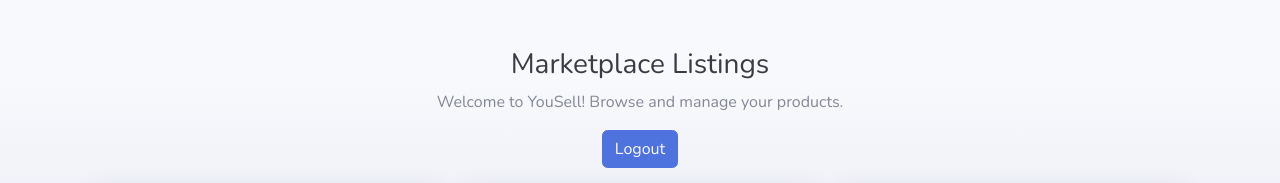
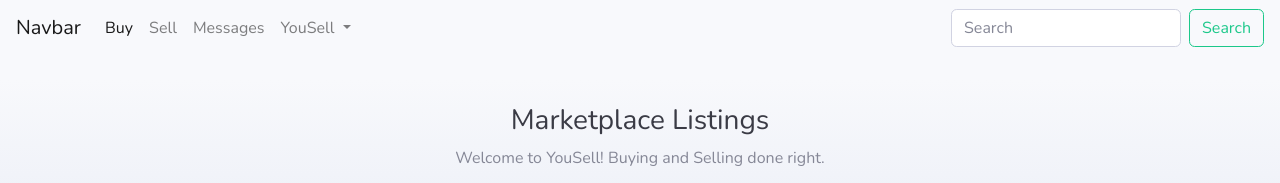
Before and after one commit to StevenTortellini/CSC-340-Project, a website with bundled scripts: page listings.html in a window 1280 px wide. Shown: the top 183 px of the page. Built offline with nearby package versions, Linux system fonts and the light colour scheme.

Commit message:
Message board added, and updated listings page with functioning navbar

```diff
--- a/listings.html
+++ b/listings.html
@@ -2,6 +2,40 @@
 <html lang="en">
 
 <head>
+  <nav class="navbar navbar-expand-lg navbar-light bg-light">
+    <a class="navbar-brand" href="#">Navbar</a>
+    <button class="navbar-toggler" type="button" data-toggle="collapse" data-target="#navbarSupportedContent" aria-controls="navbarSupportedContent" aria-expanded="false" aria-label="Toggle navigation">
+      <span class="navbar-toggler-icon"></span>
+    </button>
+
+    <div class="collapse navbar-collapse" id="navbarSupportedContent">
+      <ul class="navbar-nav mr-auto">
+        <li class="nav-item active">
+          <a class="nav-link" href="listings.html">Buy <span class="sr-only">(current)</span></a>
+        </li>
+        <li class="nav-item">
+          <a class="nav-link" href="#">Sell</a>
+        <li class="nav-item">
+          <a class="nav-link" href="allMessages.html">Messages</a>
+        </li>
+        <li class="nav-item dropdown">
+          <a class="nav-link dropdown-toggle" href="#" id="navbarDropdown" role="button" data-toggle="dropdown" aria-haspopup="true" aria-expanded="false">
+            YouSell
+          </a>
+          <div class="dropdown-menu" aria-labelledby="navbarDropdown">
+            <a class="dropdown-item" href="#">Home</a>
+            <a class="dropdown-item" href="#">Report</a>
+            <div class="dropdown-divider"></div>
+            <a class="dropdown-item" href="#">Something else here</a>
+          </div>
+        </li>
+      </ul>
+      <form class="form-inline my-2 my-lg-0">
+        <input class="form-control mr-sm-2" type="search" placeholder="Search" aria-label="Search">
+        <button class="btn btn-outline-success my-2 my-sm-0" type="submit">Search</button>
+      </form>
+    </div>
+  </nav>
   <meta charset="UTF-8">
   <meta name="viewport" content="width=device-width, initial-scale=1.0">
   <meta http-equiv="X-UA-Compatible" content="IE=edge">
@@ -18,8 +52,8 @@
 <div class="container mt-5">
   <div class="text-center mb-4">
     <h1 class="h3 text-gray-900">Marketplace Listings</h1>
-    <p>Welcome to YouSell! Browse and manage your products.</p>
-    <a href="login.html" class="btn btn-primary">Logout</a>
+    <p>Welcome to YouSell! Buying and Selling done right.</p>
+    <a href="userLogin.html" class="btn btn-primary">Logout</a>
   </div>
 
   <div class="row">
```
